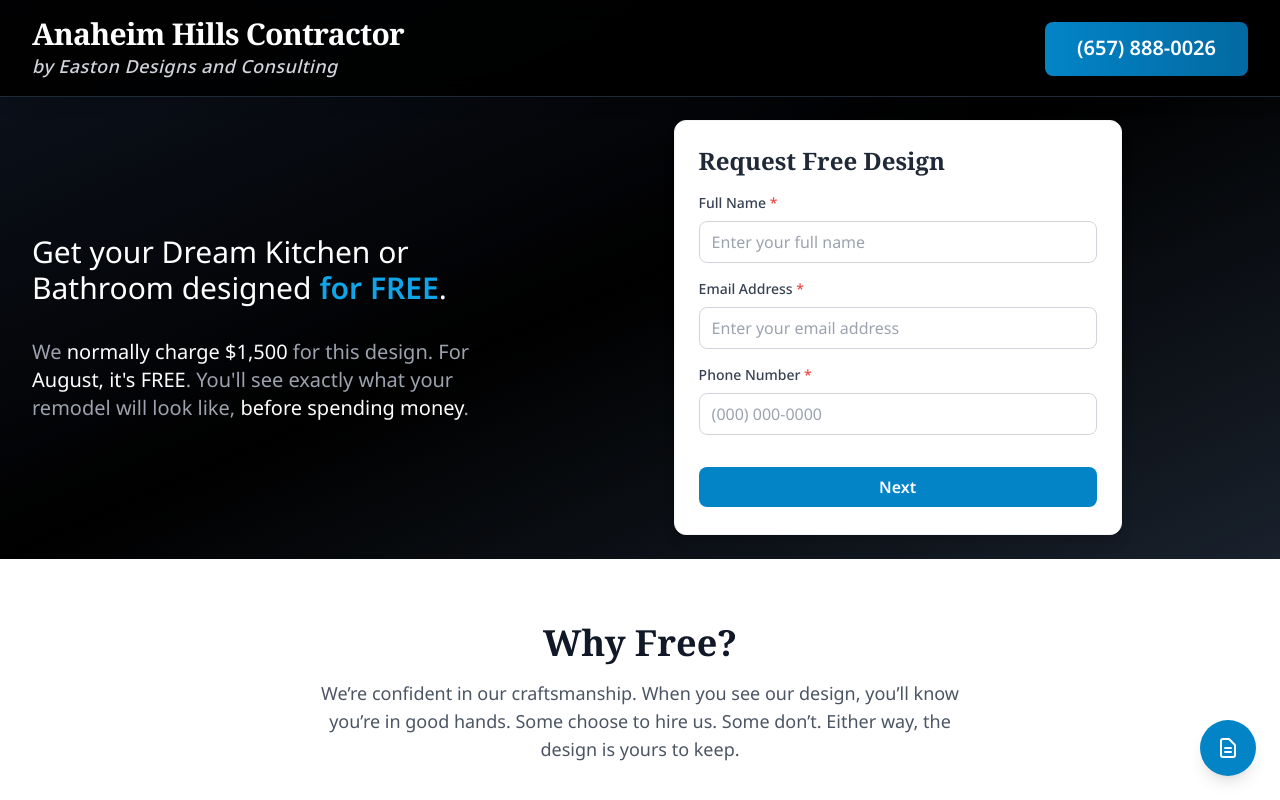
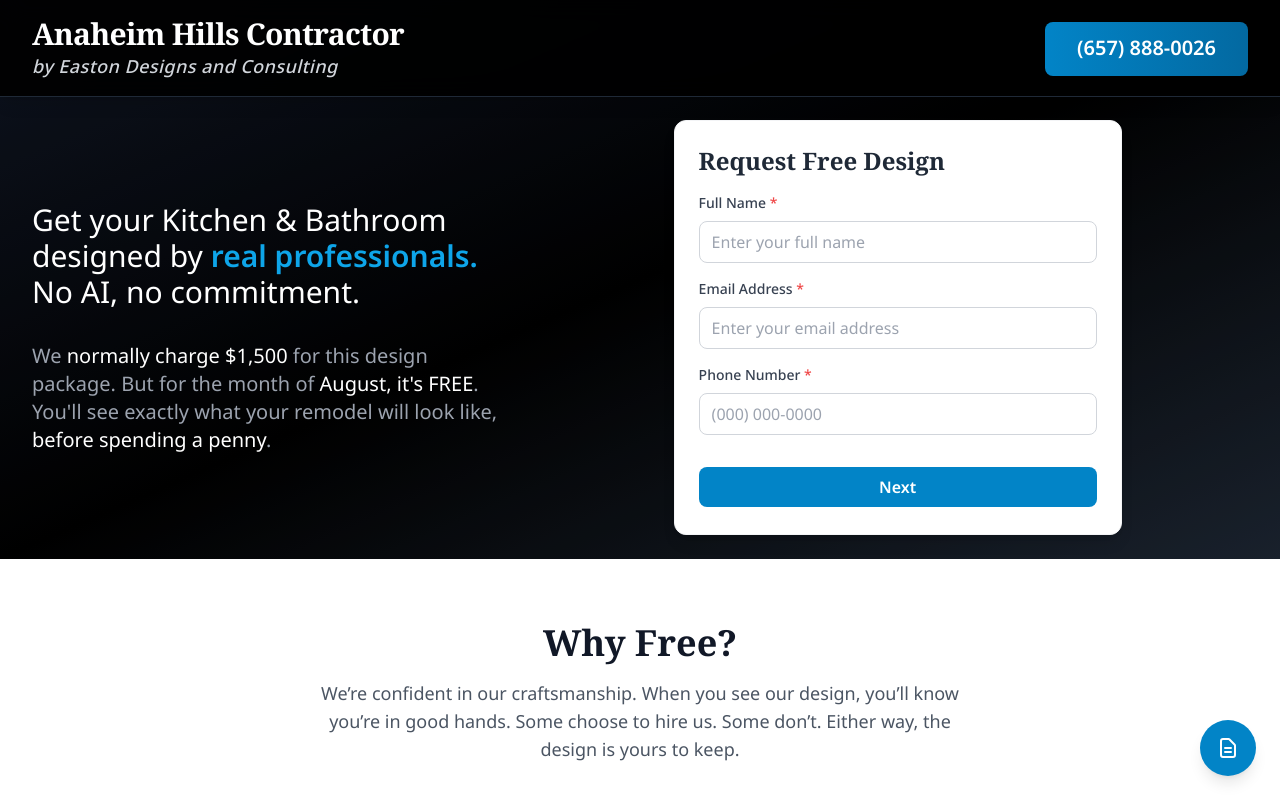
Before and after one commit to DoDoIndex/eastonkitchenbathremodel.com, a Next.js app: page / in a window 1280 px wide. Shown: the top 800 px of the page. Built offline with nearby package versions, Linux system fonts and the light colour scheme.

Commit message:
line height

```diff
--- a/app/HomeContent.tsx
+++ b/app/HomeContent.tsx
@@ -507,13 +507,13 @@ export function HomeContent() {
         <div className="relative max-w-7xl mx-auto px-4 sm:px-6 md:px-8">
           <div className="flex flex-col md:flex-row items-center gap-4 md:gap-12 h-full">
             {/* Text Content */}
-            <div className="w-full lg:w-2/5 text-center lg:text-left flex flex-col h-full py-8 lg:py-24">
-              <h1 className="text-2xl lg:text-3xl mb-4 lg:mb-8 max-w-4xl lg:max-w-lg font-sans">
-                Get your Dream Kitchen or Bathroom designed
-                <span className="text-sky-500 font-semibold ml-2">for FREE</span>.
+            <div className="w-full lg:w-2/5 text-center md:text-left flex flex-col h-full py-8 lg:py-24">
+              <h1 className="text-2xl md:text-3xl mb-4 md:mb-8 max-w-4xl lg:max-w-lg font-sans">
+                Get your Kitchen & Bathroom designed by
+                <span className="text-sky-500 font-semibold mx-2 inline-block">real professionals.</span><span className="text-white">No AI, no commitment.</span>
               </h1>
-              <p className="text-lg lg:text-xl text-gray-400 max-w-4xl lg:max-w-xl">
-                We <span className="text-white">normally charge $1,500</span> for this design. For <span className="text-white">{new Date().toLocaleDateString('en-US', { month: 'long' })}, it's FREE</span>. You'll see exactly what your remodel will look like, <span className="text-white">before spending money</span>.
+              <p className="text-lg md:text-xl text-gray-400 max-w-4xl lg:max-w-xl">
+                We <span className="text-white">normally charge $1,500</span> for this design package. But for the month of <span className="text-white">{new Date().toLocaleDateString('en-US', { month: 'long' })}, it's FREE</span>. You'll see exactly what your remodel will look like, <span className="text-white">before spending a penny</span>.
               </p>
             </div>
 
```
